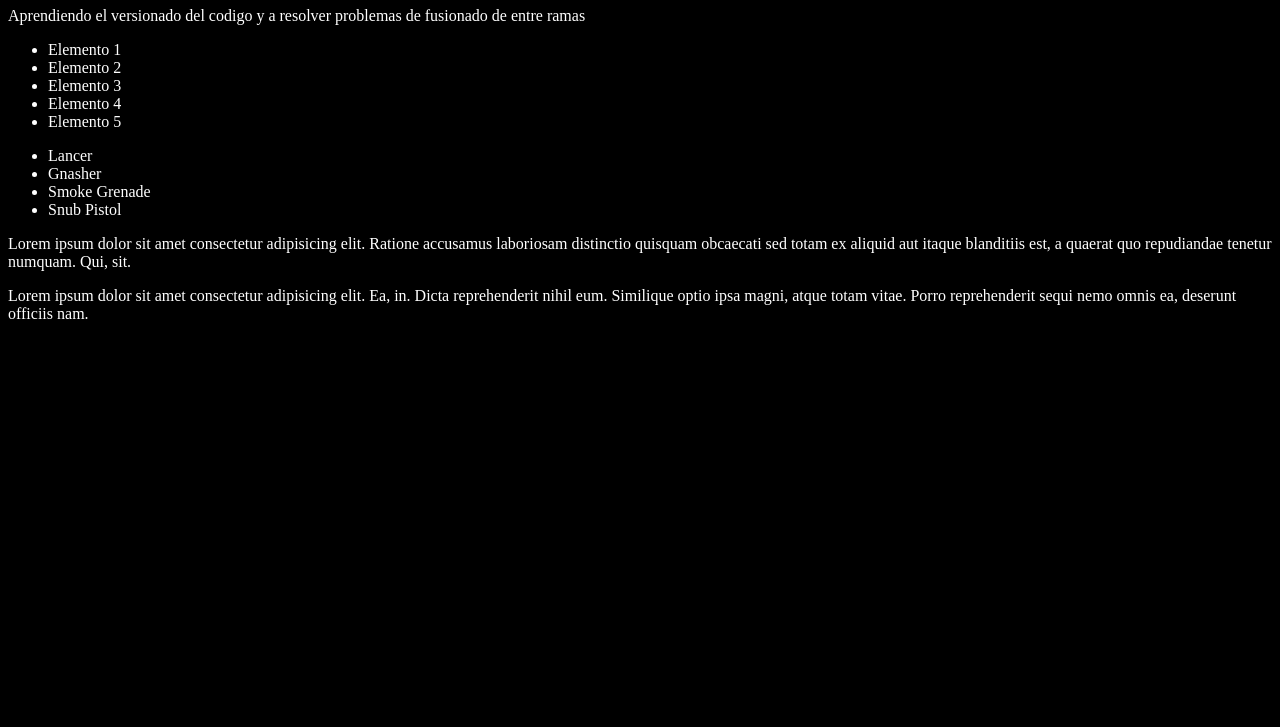
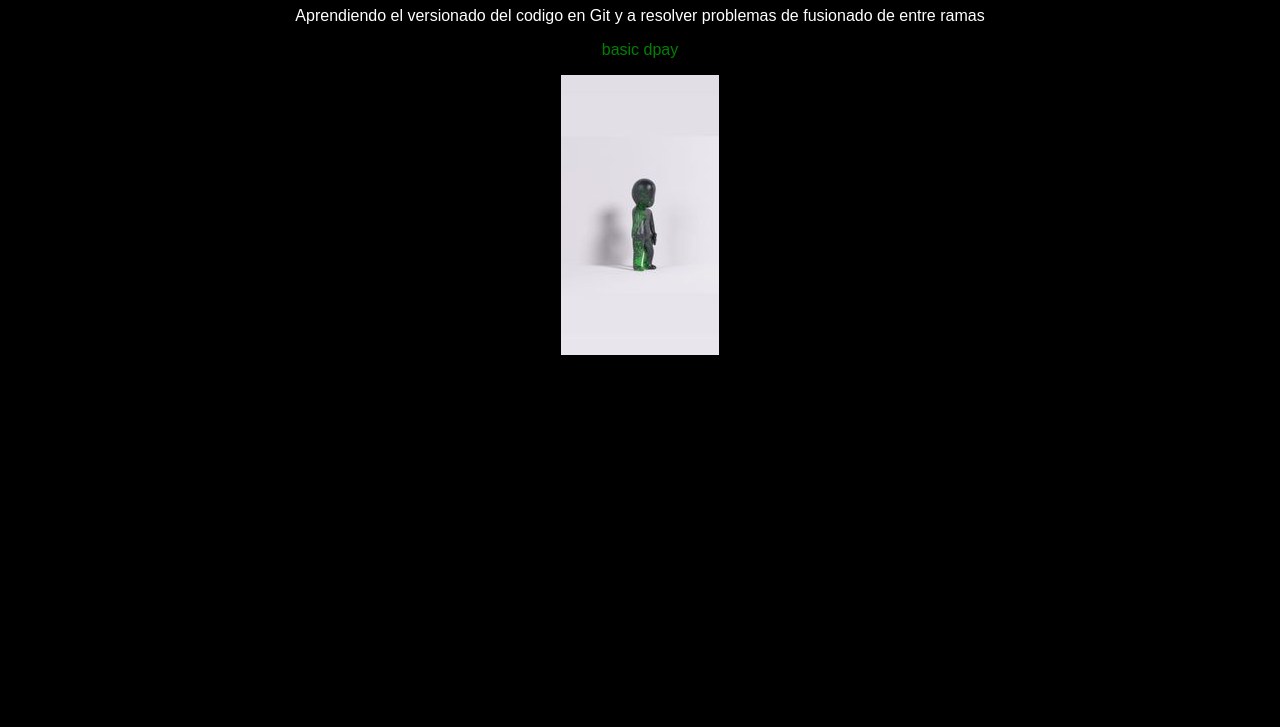
Before and after one commit to AlanR45/basic-git, a plain HTML site: page index.html in a window 1280 px wide. Shown: the part 73-800 px from the top of the page. Drawn offline with Linux system fonts and the light colour scheme.

Commit message:
agregando imagen dpay

```diff
--- a/index.html
+++ b/index.html
@@ -9,32 +9,11 @@
   <body>
     <h1>Git y GitHub</h1>
     <p>
-      Aprendiendo el versionado del codigo y a resolver problemas de fusionado
-      de entre ramas
+      Aprendiendo el versionado del codigo en Git y a resolver problemas de
+      fusionado de entre ramas
     </p>
-    <ul>
-      <li>Elemento 1</li>
-      <li>Elemento 2</li>
-      <li>Elemento 3</li>
-      <li>Elemento 4</li>
-      <li>Elemento 5</li>
-    </ul>
-    <ul>
-      <li>Lancer</li>
-      <li>Gnasher</li>
-      <li>Smoke Grenade</li>
-      <li>Snub Pistol</li>
-    </ul>
-    <p>
-      Lorem ipsum dolor sit amet consectetur adipisicing elit. Ratione accusamus
-      laboriosam distinctio quisquam obcaecati sed totam ex aliquid aut itaque
-      blanditiis est, a quaerat quo repudiandae tenetur numquam. Qui, sit.
-    </p>
-    <p>
-      Lorem ipsum dolor sit amet consectetur adipisicing elit. Ea, in. Dicta
-      reprehenderit nihil eum. Similique optio ipsa magni, atque totam vitae.
-      Porro reprehenderit sequi nemo omnis ea, deserunt officiis nam.
-    </p>
+    <p class="green">basic dpay</p>
+    <img src="mefav.jpeg" alt="mefav" />
   </body>
   <script src="index.js"></script>
 </html>
--- a/styles.css
+++ b/styles.css
@@ -1,4 +1,19 @@
 html {
   background-color: #000;
   color: #fff;
+  text-align: center;
+  font-family: sans-serif;
+  font-size: 16px;
 }
+
+.green {
+  color: green;
+}
+
+img {
+  max-width: 100%;
+}
+
+h1 {
+  color: red;
+}
```
Also changed, not shown: mefav.jpeg (added).
